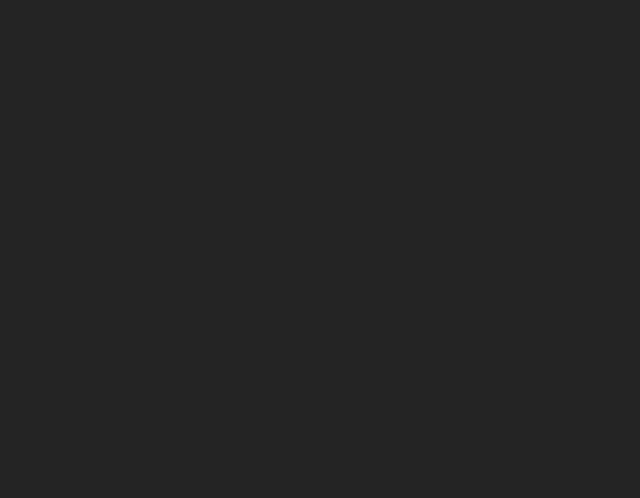
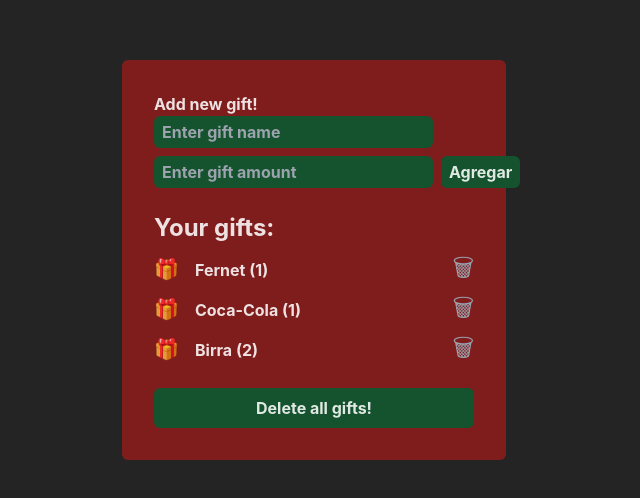
Before and after one commit to AllegriM/adviency, a React (Vite) app: page / in a window 1280 px wide. Shown: the part 140-638 px from the top of the page, without its empty margins (326-966 px from the left). Built offline with nearby package versions, Linux system fonts and the light colour scheme.

Commit message:
feat: :sparkles: Day 7: added messages when there is no gift & added amount

```diff
--- a/src/App.tsx
+++ b/src/App.tsx
@@ -1,8 +1,111 @@
+import { useState } from "react"
+
+interface Gifts {
+  name: string
+  amount: number
+}
 
 function App() {
 
+  const [gifts, setGifts] = useState<Gifts[]>([{name: "Fernet", amount: 1}, {name: "Coca-Cola", amount: 1}, {name: "Birra", amount: 2}])
+  const [giftInUse, setGiftInUse] = useState<boolean>(false)
+  const [newGift, setNewGift] = useState<Gifts>({
+    name: "",
+    amount: 1
+  })
+
+  const handleNewGift = (e: React.ChangeEvent<HTMLInputElement>) => {
+    const {name, value} = e.target
+    setNewGift({
+      ...newGift,
+      [name]: value
+    })
+  }
+
+  const addGift = (e: React.FormEvent) => {
+    e.preventDefault()
+    if(gifts.some(gift => gift.name === newGift.name)) {
+      setGiftInUse(true)
+      return
+    }
+    if(newGift.name && newGift.amount){
+      setGifts([...gifts, newGift])
+    }
+    setGiftInUse(false)
+  }
+
+  const deleteGift = (giftName : string) => {
+    setGifts(gifts.filter(gift => gift.name !== giftName))
+  }
+
+  const deleteAllGifts = () => {
+    setGifts([])
+  }
+
   return (
-    <div className="App"></div>
+    <div className="App min-h-screen grid place-items-center">
+      {
+        giftInUse ?
+        <span>Gift already added!</span>
+        :
+        null
+      }
+      <div className="bg-red-900 max-w-sm p-8 rounded-md">
+        <form onSubmit={addGift} className="flex font-bold items-end">
+          <div className="mr-2">
+            <label htmlFor="new-gift" className="">Add new gift!</label>
+            <input
+              placeholder="Enter gift name"
+              name="name"
+              onChange={handleNewGift}
+              value={newGift?.name}
+              type="text"
+              id="new-gift"
+              className="bg-green-900 rounded-md py-1 px-2 w-full"
+            />
+            <input
+              placeholder="Enter gift amount"
+              name="amount"
+              type="number"
+              className="bg-green-900 rounded-md mt-2 py-1 px-2"
+              min={1}
+              onChange={handleNewGift}
+            />
+          </div>
+          <input
+            type="submit"
+            value="Agregar"
+            className="cursor-pointer bg-green-900 hover:bg-green-800 transition-colors px-2 py-1 rounded-md"
+          />
+        </form>
+        <ul className="my-6 min-h-[130px]">
+          {
+            gifts.length ?
+            <h2 className="font-bold text-2xl">Your gifts:</h2>
+            :
+            <h2 className="font-bold text-2xl text-center">No gifts! Grinch!</h2>
+          }
+          {
+            gifts.map(gift => {
+              return(
+                <li key={gift.name} className="flex items-baseline my-2">
+                  <p className="text-xl">🎁</p>
+                  <p className="font-bold flex-grow ml-4">{gift.name} ({gift.amount})</p>
+                  <button
+                    onClick={() => deleteGift(gift.name)}
+                    className="text-2xl cursor-pointer text-gray-400 hover:text-gray-300 transition-colors">
+                    🗑
+                  </button>
+                </li>
+              )
+            })
+          }
+        </ul>
+        <button onClick={deleteAllGifts} className="cursor-pointer w-full py-2 rounded-md font-bold bg-green-900 hover:bg-green-800">
+          Delete all gifts!
+        </button>
+      </div>
+    </div>
   )
 }
 
--- a/src/index.css
+++ b/src/index.css
@@ -18,10 +18,3 @@
   -moz-osx-font-smoothing: grayscale;
   -webkit-text-size-adjust: 100%;
 }
-
-#root {
-  max-width: 1280px;
-  margin: 0 auto;
-  padding: 2rem;
-  text-align: center;
-}
```
